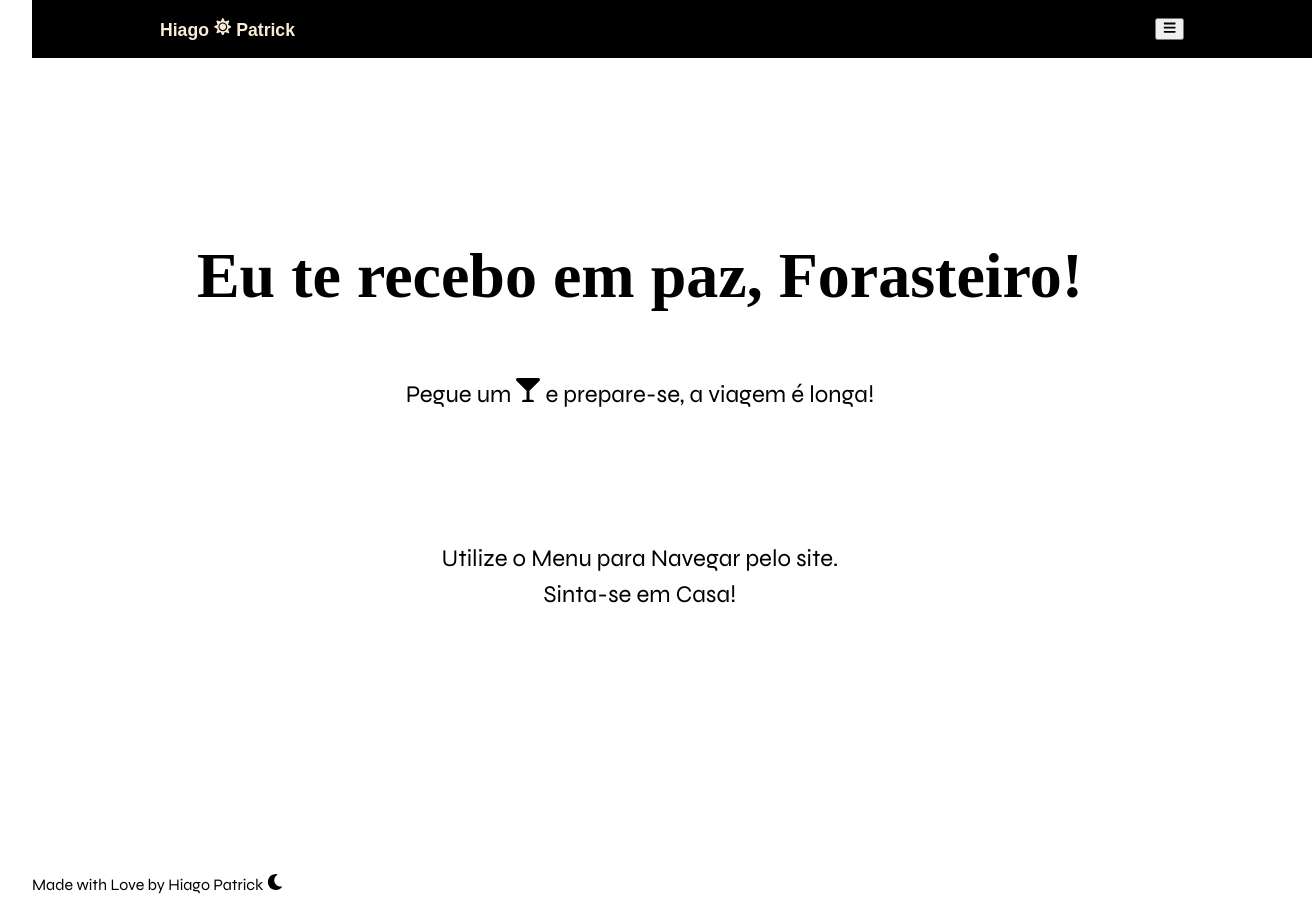
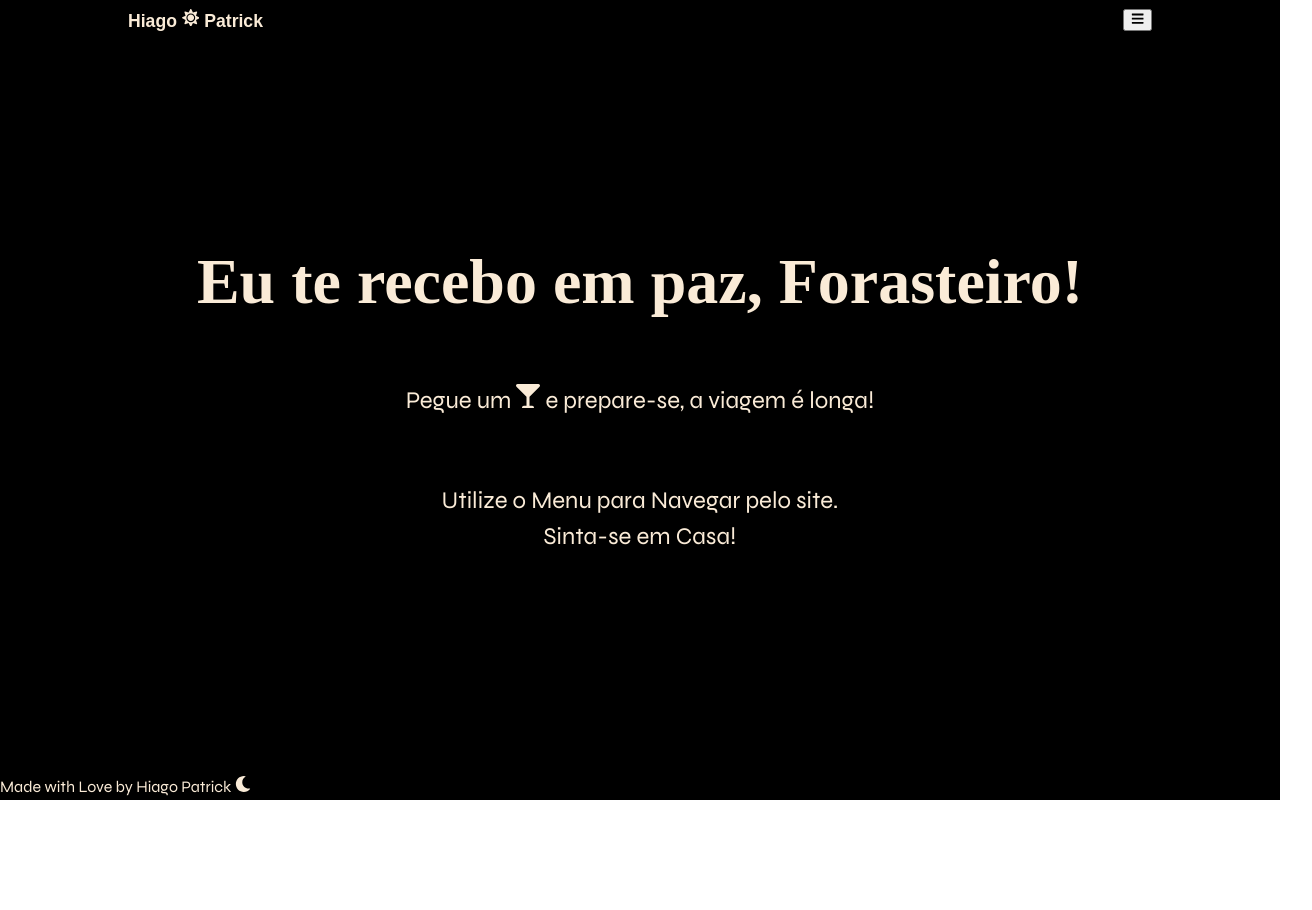
Before and after one commit to hiagoptk/portal, a Next.js app: page / in a window 1280 px wide. Shown: the whole page, 1312 px wide, since content can reach past the window. After the commit the page ends 800 px from the top, so only its background shows below. Built offline with nearby package versions, Linux system fonts and the light colour scheme; a web font is replaced by a local one.

Commit message:
arrumando css da home

```diff
--- a/styles/Home.module.css
+++ b/styles/Home.module.css
@@ -1,49 +1,33 @@
 .container {
-  padding: 0 2rem;
+  height: 100vh;
+  max-height: 100vh;
+  overflow: hidden;
+  background-color: black;
+  color: antiquewhite;
+
 }
 
 .main {
-  min-height: 100vh;
-  padding: 4rem 0;
+  height: 90%;
+  padding: 2rem;;
   flex: 1;
   display: flex;
   flex-direction: column;
   justify-content: center;
   align-items: center;
+
+
 }
 
-.footer {
-  display: flex;
-  flex: 1;
-  padding: 2rem 0;
-  border-top: 1px solid #eaeaea;
-  justify-content: center;
-  align-items: center;
+
+
+.title {
+  margin-top: 50px;
+  margin: 0;
+  line-height: 1.15;
+  font-size: 12vw;
 }
 
-.footer a {
-  display: flex;
-  justify-content: center;
-  align-items: center;
-  flex-grow: 1;
-}
-
-.title a {
-  color: #0070f3;
-  text-decoration: none;
-}
-
-.title a:hover,
-.title a:focus,
-.title a:active {
-  text-decoration: underline;
-}
-
-.title {
-  margin: 0;
-  line-height: 1.15;
-  font-size: 4rem;
-}
 
 .title,
 .description {
@@ -51,26 +35,23 @@
 }
 
 .description {
-  margin: 4rem 0;
+  margin: 4rem 0 0 0;
   line-height: 1.5;
-  font-size: 1.5rem;
+  font-size: 1rem;
 }
 
-.code {
-  background: #fafafa;
-  border-radius: 5px;
-  padding: 0.75rem;
-  font-size: 1.1rem;
-  font-family: Menlo, Monaco, Lucida Console, Liberation Mono, DejaVu Sans Mono,
-    Bitstream Vera Sans Mono, Courier New, monospace;
-}
+@media screen and (min-width: 768px) {
+  .title{
+    font-size: 4rem;
+  }
 
-.grid {
-  display: flex;
-  align-items: center;
-  justify-content: center;
-  flex-wrap: wrap;
-  max-width: 800px;
+  .description {
+    margin: 4rem 0 0 0;
+    line-height: 1.5;
+    font-size: 1.5rem;
+  }
+
+
 }
 
 .card {
@@ -94,12 +75,12 @@
 
 .card h2 {
   margin: 0 0 1rem 0;
-  font-size: 1.5rem;
+  font-size: 1.1rem;
 }
 
 .card p {
-  margin: 0;
-  font-size: 1.25rem;
+  margin: 0 0 1rem 0;
+  font-size: 0.8rem;
   line-height: 1.5;
 }
 
```
